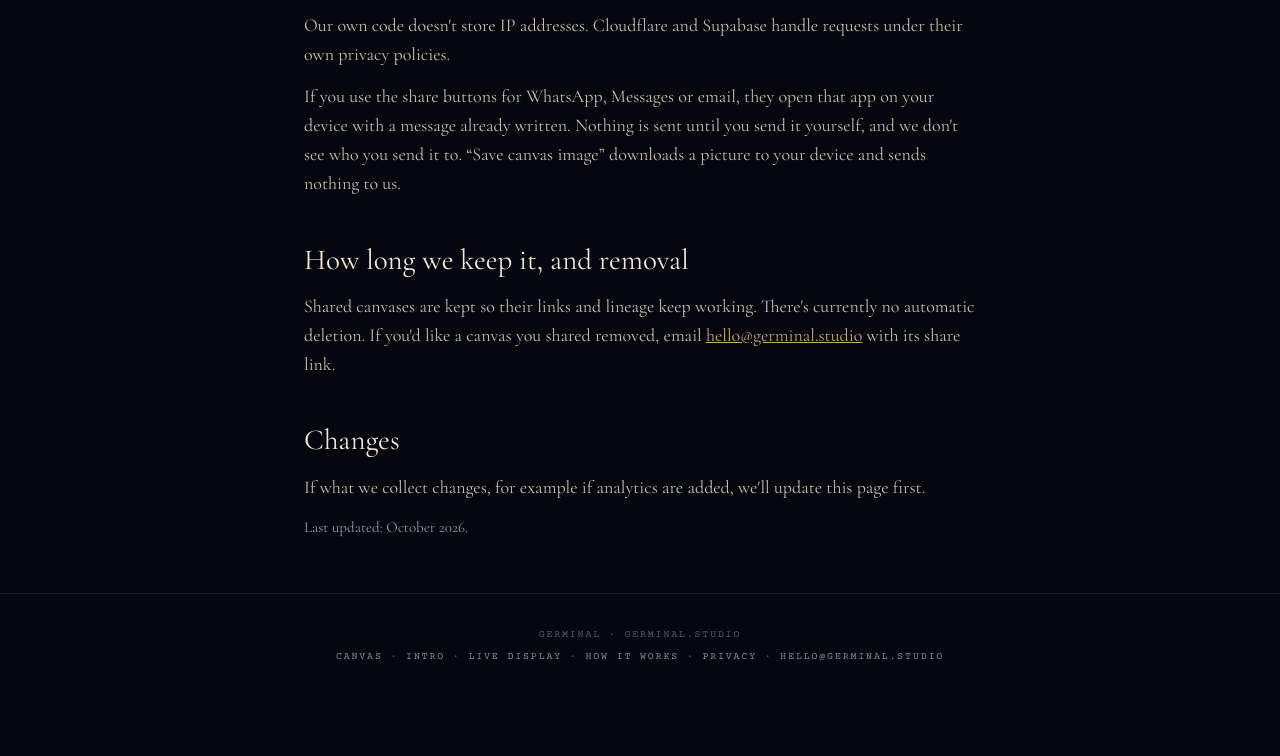
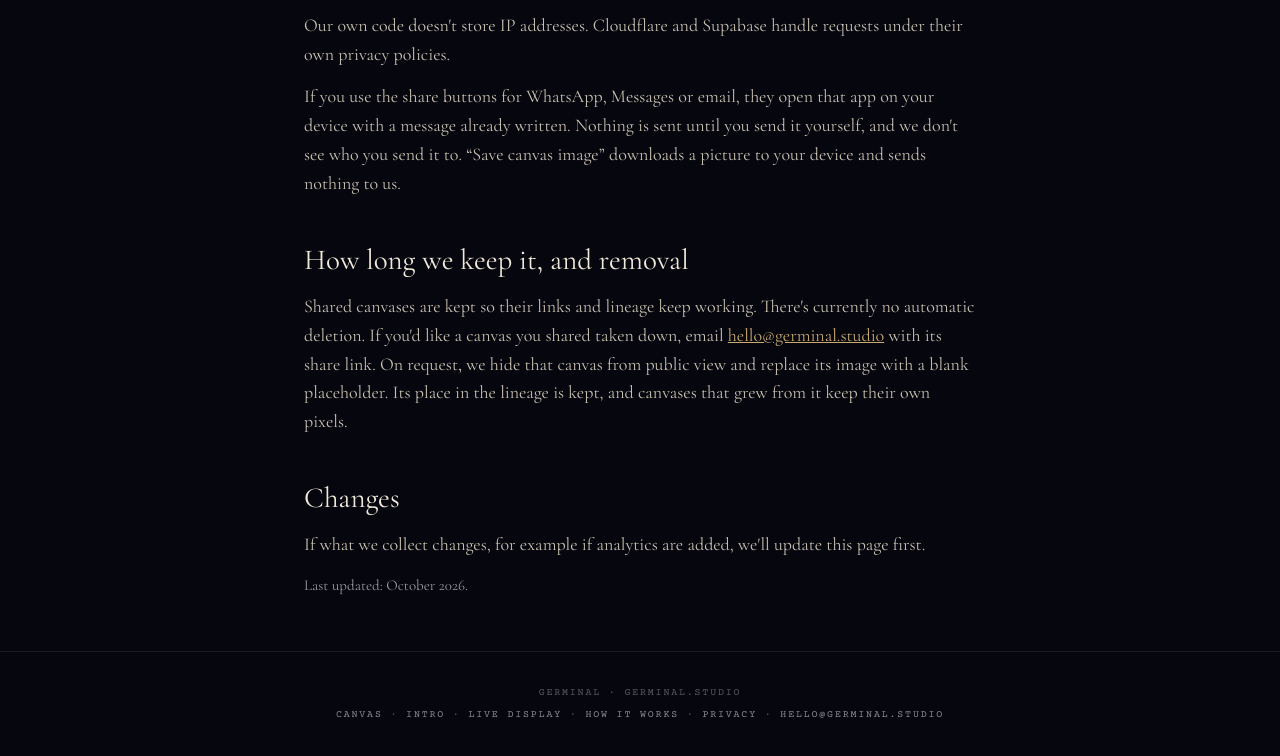
Before and after one commit to BrettAngel/germinal, a website: page privacy.html in a window 1280 px wide. Shown: the part 1961-2717 px from the top of the page. Before the commit the page ends 2659 px from the top, so only its background shows below. Drawn offline with nearby package versions, Linux system fonts and the light colour scheme.

Commit message:
Privacy: soften removal promise to hide-and-placeholder, lineage kept

```diff
--- a/privacy.html
+++ b/privacy.html
@@ -92,7 +92,7 @@ footer a:hover,footer a:focus{color:var(--gold);}
   <p>If you use the share buttons for WhatsApp, Messages or email, they open that app on your device with a message already written. Nothing is sent until you send it yourself, and we don't see who you send it to. “Save canvas image” downloads a picture to your device and sends nothing to us.</p>
 
   <h2>How long we keep it, and removal</h2>
-  <p>Shared canvases are kept so their links and lineage keep working. There's currently no automatic deletion. If you'd like a canvas you shared removed, email <a href="mailto:hello@germinal.studio">hello@germinal.studio</a> with its share link.</p>
+  <p>Shared canvases are kept so their links and lineage keep working. There's currently no automatic deletion. If you'd like a canvas you shared taken down, email <a href="mailto:hello@germinal.studio">hello@germinal.studio</a> with its share link. On request, we hide that canvas from public view and replace its image with a blank placeholder. Its place in the lineage is kept, and canvases that grew from it keep their own pixels.</p>
 
   <h2>Changes</h2>
   <p>If what we collect changes, for example if analytics are added, we'll update this page first.</p>
```
